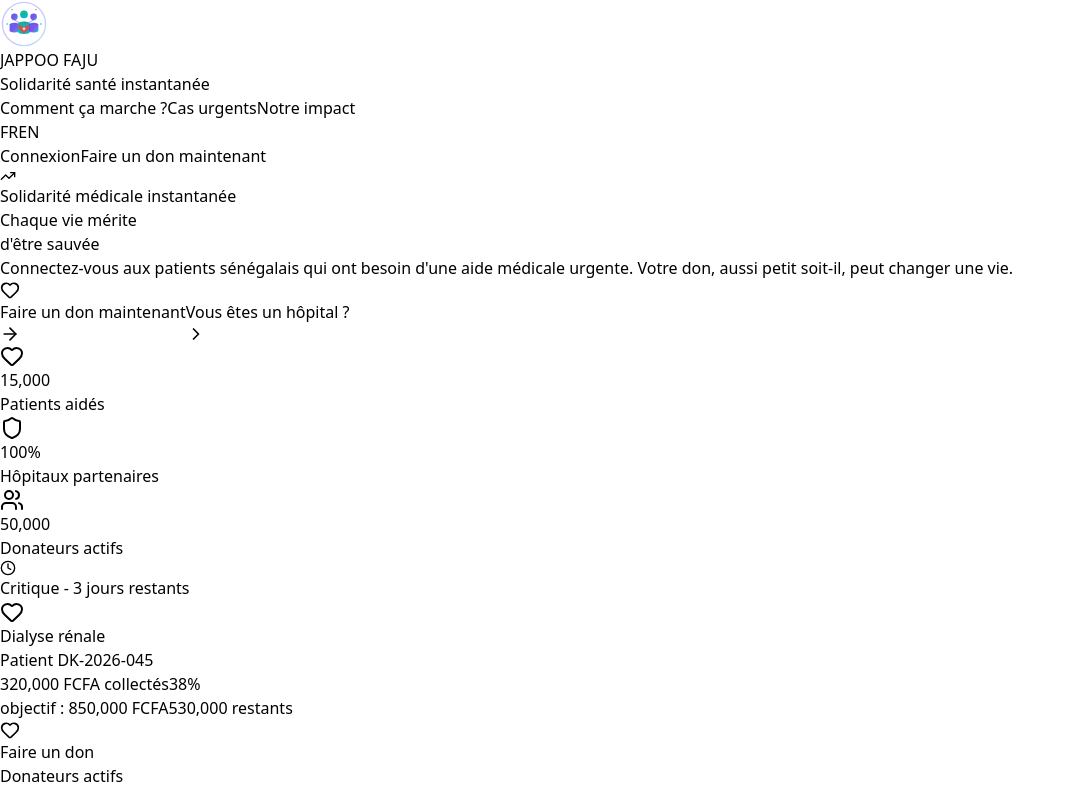
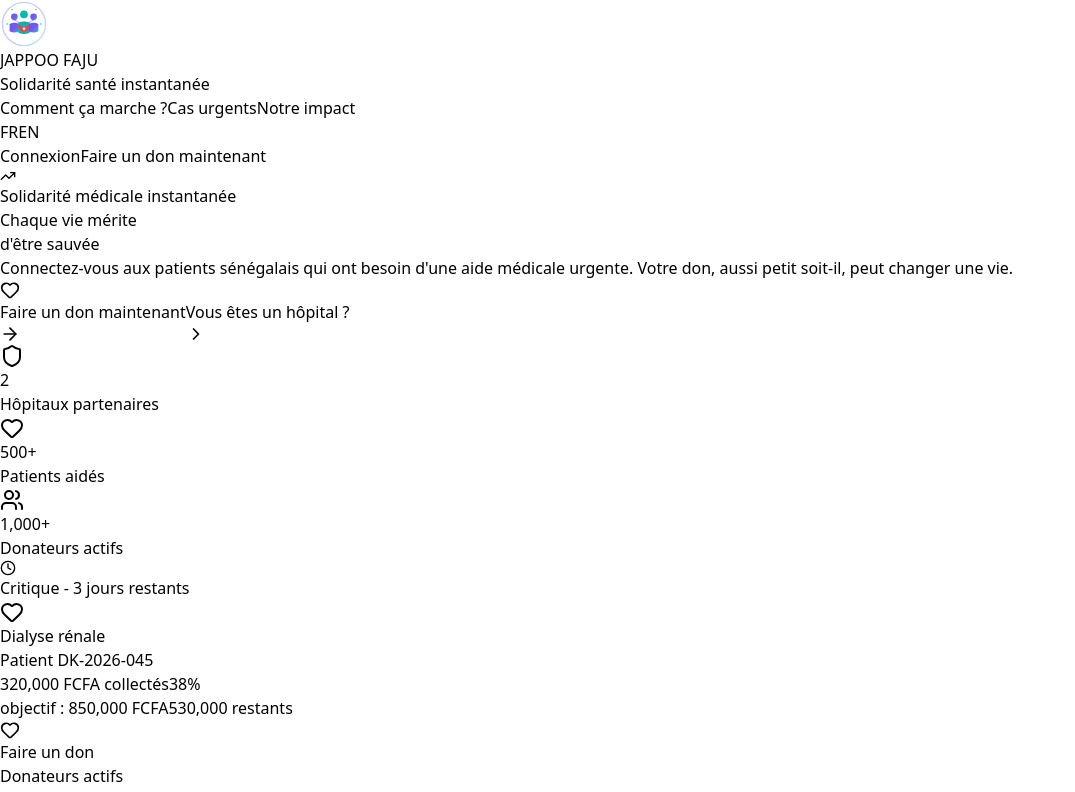
Before and after one commit to Sadi221/jappoo-faju-frontend, a React (Vite) app: page / in a window 1280 px wide. Shown: the top 792 px of the page, without its empty margins (0-1075 px from the left). Built offline with nearby package versions, Linux system fonts and the light colour scheme; no server answers; the HTML template or start-up script is replaced by a standard one.

Commit message:
fix: update hero stats to realistic pilot targets

```diff
--- a/src/components/LandingPage.jsx
+++ b/src/components/LandingPage.jsx
@@ -125,9 +125,9 @@ const LandingPage = () => {
   };
 
   const stats = [
-    { value: "15,000", labelKey: "hero_stat_patients", icon: Heart },
-    { value: "100%", labelKey: "hero_stat_hospitals", icon: Shield },
-    { value: "50,000", labelKey: "hero_stat_donors", icon: Users }
+    { value: "2", labelKey: "hero_stat_hospitals", icon: Shield },
+    { value: "500+", labelKey: "hero_stat_patients", icon: Heart },
+    { value: "1,000+", labelKey: "hero_stat_donors", icon: Users }
   ];
 
   const howItWorks = [
```
